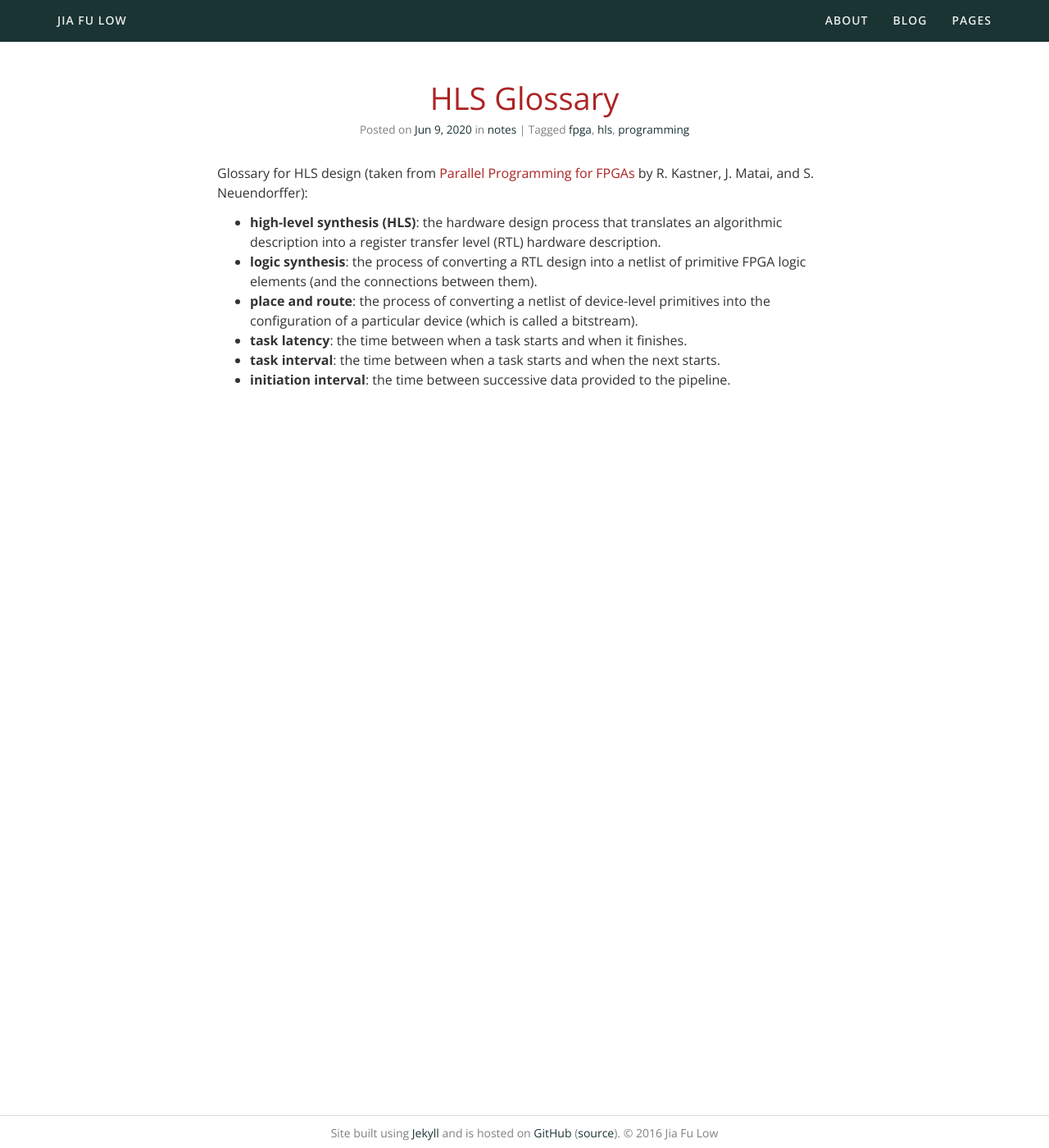
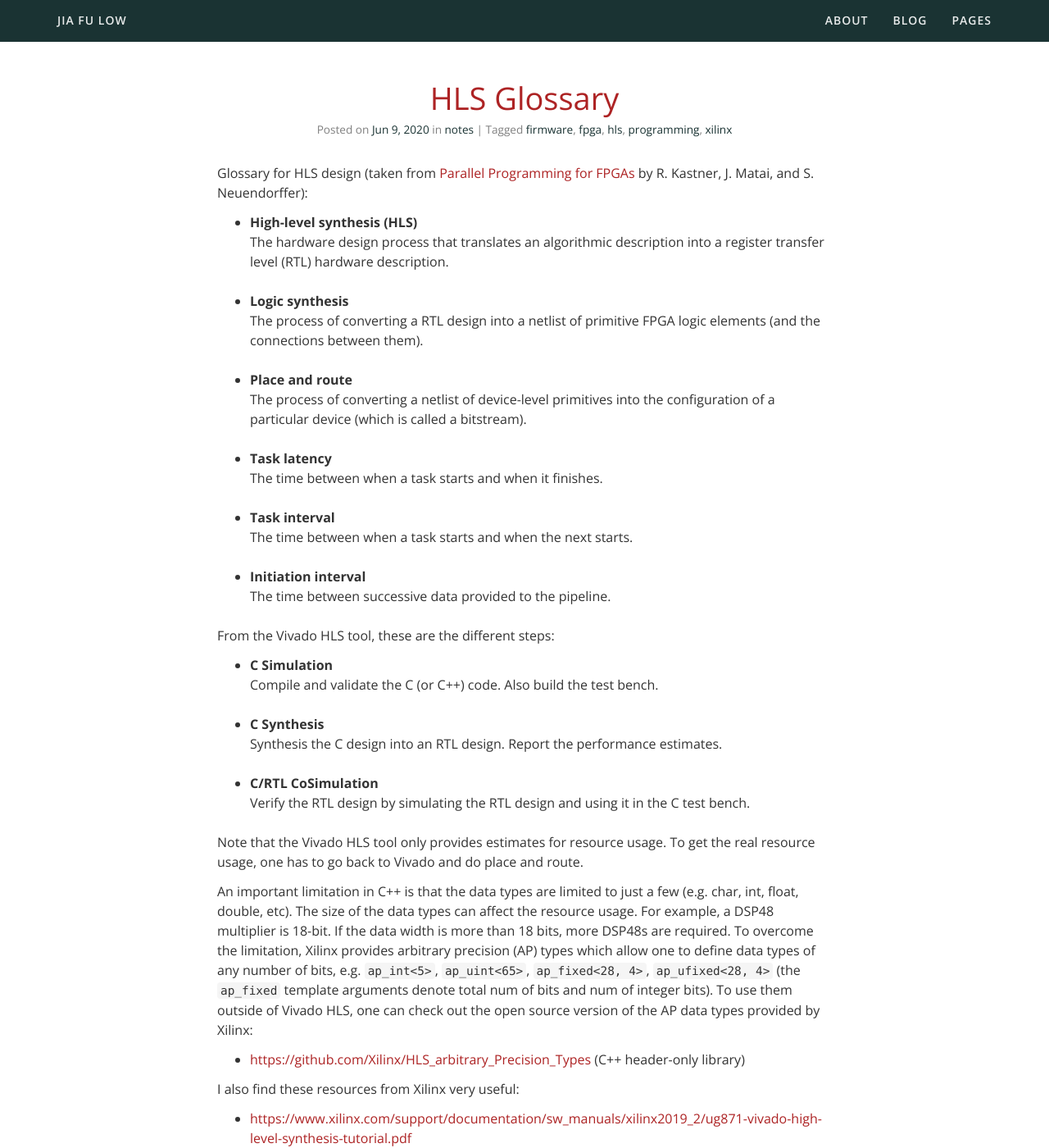
Before and after one commit to jiafulow/jiafulow.github.io, a Jekyll site: the page built from _posts/2020-06-09-hls-glossary.md, in a window 1280 px wide and 1400 px high. Shown: the whole window at 82% size. Built offline with Jekyll 4.4.1, drawn with Linux system fonts in a browser that asks for light colours; a style sheet for code colours, icons or effects is not loaded; some of the changed text lies outside the part shown.

Commit message:
Update 2020-06-09-hls-glossary.md

```diff
--- a/_posts/2020-06-09-hls-glossary.md
+++ b/_posts/2020-06-09-hls-glossary.md
@@ -3,14 +3,53 @@ layout: post
 date: 2020-06-09 11:48:11
 title: HLS Glossary
 categories: [notes]
-tags: [hls, fpga, programming]
+tags: [hls, fpga, programming, firmware, xilinx]
 ---
 
 Glossary for HLS design (taken from [Parallel Programming for FPGAs](https://arxiv.org/abs/1805.03648) by R. Kastner, J. Matai, and S. Neuendorffer):
 
-- **high-level synthesis (HLS)**: the hardware design process that translates an algorithmic description into a register transfer level (RTL) hardware description.
-- **logic synthesis**: the process of converting a RTL design into a netlist of primitive FPGA logic elements (and the connections between them).
-- **place and route**: the process of converting a netlist of device-level primitives into the configuration of a particular device (which is called a bitstream).
-- **task latency**: the time between when a task starts and when it finishes.
-- **task interval**: the time between when a task starts and when the next starts.
-- **initiation interval**: the time between successive data provided to the pipeline.
+- High-level synthesis (HLS)
+  : The hardware design process that translates an algorithmic description into a register transfer level (RTL) hardware description.
+
+- Logic synthesis
+  : The process of converting a RTL design into a netlist of primitive FPGA logic elements (and the connections between them).
+
+- Place and route
+  : The process of converting a netlist of device-level primitives into the configuration of a particular device (which is called a bitstream).
+
+- Task latency
+  : The time between when a task starts and when it finishes.
+
+- Task interval
+  : The time between when a task starts and when the next starts.
+
+- Initiation interval
+  : The time between successive data provided to the pipeline.
+
+
+From the Vivado HLS tool, these are the different steps:
+
+- C Simulation
+  : Compile and validate the C (or C++) code. Also build the test bench.
+
+- C Synthesis
+  : Synthesis the C design into an RTL design. Report the performance estimates.
+
+- C/RTL CoSimulation
+  : Verify the RTL design by simulating the RTL design and using it in the C test bench.
+
+Note that the Vivado HLS tool only provides estimates for resource usage. To get the real resource usage, one has to go back to Vivado and do place and route.
+
+An important limitation in C++ is that the data types are limited to just a few (e.g. char, int, float, double, etc). The size of the data types can affect the resource usage. For example, a DSP48 multiplier is 18-bit. If the data width is more than 18 bits, more DSP48s are required.
+To overcome the limitation, Xilinx provides arbitrary precision (AP) types which allow one to define data types of any number of bits, e.g. `ap_int<5>`, `ap_uint<65>`, `ap_fixed<28, 4>`, `ap_ufixed<28, 4>` (the `ap_fixed` template arguments denote total num of bits and num of integer bits).
+To use them outside of Vivado HLS, one can check out the open source version of the AP data types provided by Xilinx:
+
+- <https://github.com/Xilinx/HLS_arbitrary_Precision_Types> (C++ header-only library)
+
+<!-- Important HLS directives: pipeline, unroll, array_partition, array_reshape, array_map, dataflow, inline, dependence -->
+
+I also find these resources from Xilinx very useful:
+
+- <https://www.xilinx.com/support/documentation/sw_manuals/xilinx2019_2/ug871-vivado-high-level-synthesis-tutorial.pdf>
+- <https://www.xilinx.com/support/documentation/sw_manuals/xilinx2019_2/ug902-vivado-high-level-synthesis.pdf>
+- <https://xilinx.github.io/Vitis_Accel_Examples/master/html/cpp.html>
```
